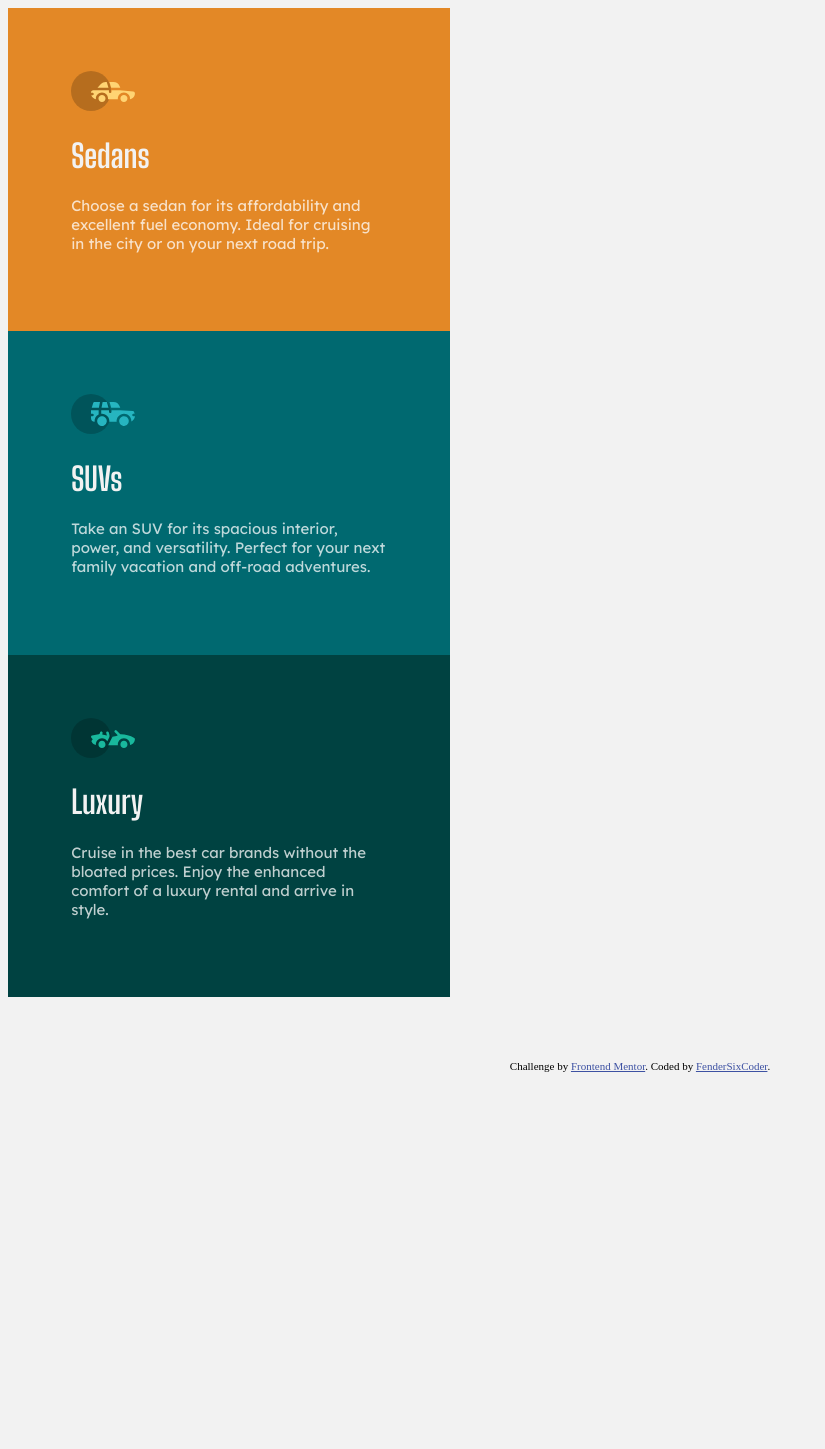
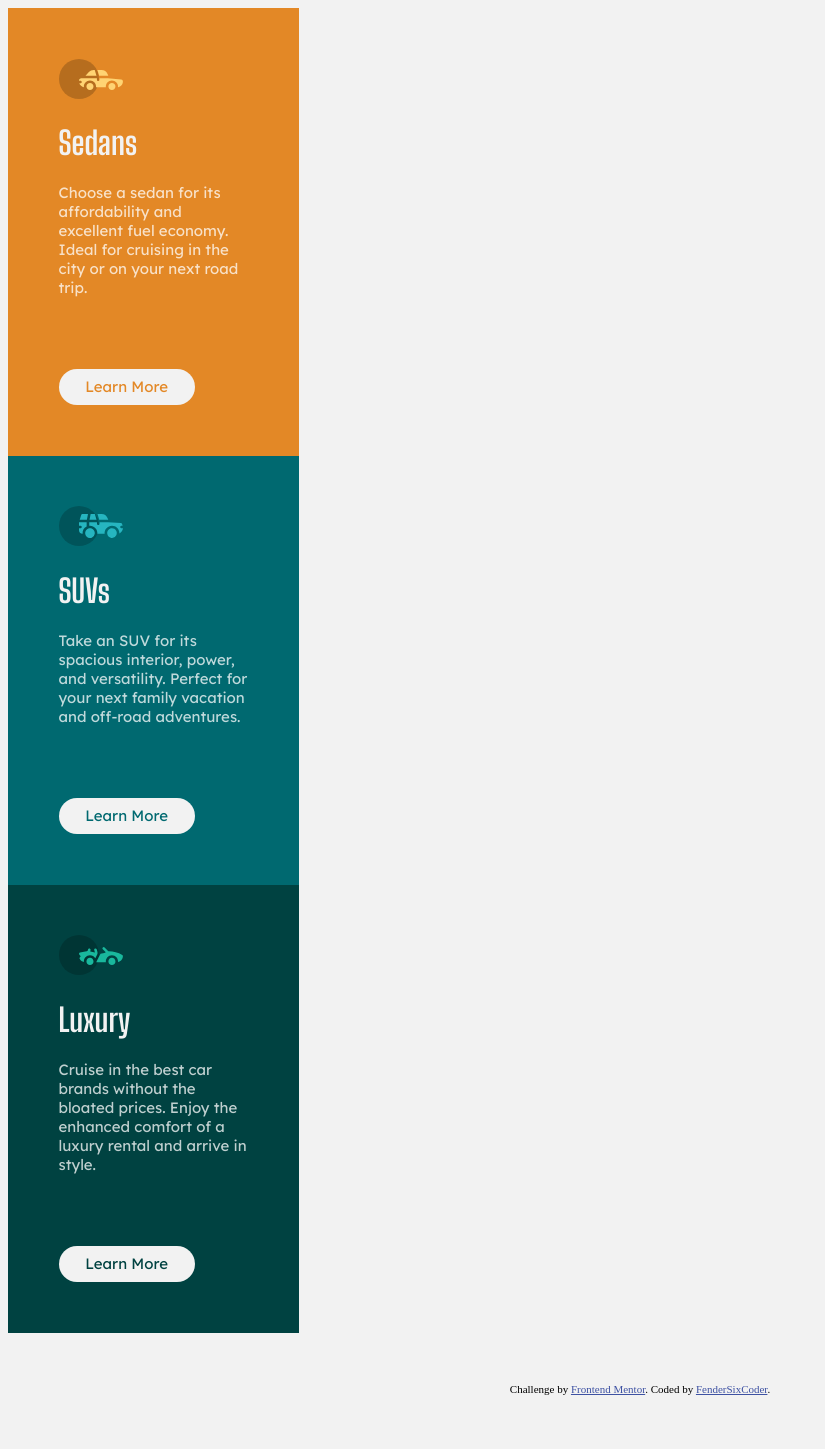
Before and after one commit to FenderSix/3-column-preview-card-component, a plain HTML site: page index.html in a window 1280 px wide. Shown: the whole page, without its empty margins (0-825 px from the left). Before the commit the page ends 1143 px from the top, so only its background shows below. Drawn offline with Linux system fonts and the light colour scheme.

Commit message:
Add "Learn More" buttons and adjust spacing within the boxes.

```diff
--- a/css/styles.css
+++ b/css/styles.css
@@ -3,7 +3,7 @@ body {
 }
 
 div {
-  padding: 5%;
+  padding: 4%;
 }
 
 h1 {
@@ -15,21 +15,108 @@ p {
   color: hsla(0, 0%, 100%, 0.75);
   font-family: 'Lexend Deca', sans-serif;
   font-size: 93.75%;
+  padding-bottom: 30%;
 }
 
 .firstBox {
   background-color: hsl(31, 77%, 52%);
-  width: 25%;
+  width: 15%;
 }
 
 .secondBox {
   background-color: hsl(184, 100%, 22%);
-  width: 25%;
+  width: 15%;
 }
 
 .thirdBox {
   background-color: hsl(179, 100%, 13%);
-  width: 25%;
+  width: 15%;
+}
+
+/******************* BUTTONS *******************/
+
+.btn-sedans {
+   -webkit-border-radius: 40px;
+   -moz-border-radius: 40px;
+   border-radius: 40px;
+   height: 0;
+   line-height: 0;
+   color: hsl(31, 77%, 52%);
+   font-family: 'Lexend Deca', sans-serif;
+   width: 100px;
+   font-size: 93.75%;
+   font-weight: 100;
+   padding: 18px;
+   background-color: hsl(0, 0%, 95%);
+   text-decoration: none;
+   display: inline-block;
+   cursor: pointer;
+   text-align: center;
+}
+
+.btn-sedans:hover {
+   background: hsl(33, 77%, 95%);
+   border: solid #337FED 0;
+   -webkit-border-radius: 40px;
+   -moz-border-radius: 40px;
+   border-radius: 40px;
+   text-decoration: none;
+}
+
+.btn-suvs {
+   -webkit-border-radius: 40px;
+   -moz-border-radius: 40px;
+   border-radius: 40px;
+   height: 0;
+   line-height: 0;
+   color: hsl(184, 100%, 22%);
+   font-family: 'Lexend Deca', sans-serif;
+   width: 100px;
+   font-size: 93.75%;
+   font-weight: 100;
+   padding: 18px;
+   background-color: hsl(0, 0%, 95%);
+   text-decoration: none;
+   display: inline-block;
+   cursor: pointer;
+   text-align: center;
+}
+
+.btn-suvs:hover {
+   background: hsl(185, 100%, 95%);
+   border: solid #337FED 0;
+   -webkit-border-radius: 40px;
+   -moz-border-radius: 40px;
+   border-radius: 40px;
+   text-decoration: none;
+}
+
+.btn-luxury {
+   -webkit-border-radius: 40px;
+   -moz-border-radius: 40px;
+   border-radius: 40px;
+   height: 0;
+   line-height: 0;
+   color: hsl(179, 100%, 13%);
+   font-family: 'Lexend Deca', sans-serif;
+   width: 100px;
+   font-size: 93.75%;
+   font-weight: 100;
+   padding: 18px;
+   background-color: hsl(0, 0%, 95%);
+   text-decoration: none;
+   display: inline-block;
+   cursor: pointer;
+   text-align: center;
+}
+
+.btn-luxury:hover {
+   background: hsl(180, 100%, 95%);
+   border: solid #337FED 0;
+   -webkit-border-radius: 40px;
+   -moz-border-radius: 40px;
+   border-radius: 40px;
+   text-decoration: none;
 }
 
 .attribution {
--- a/index.html
+++ b/index.html
@@ -25,6 +25,7 @@
     <h1>Sedans</h1>
     <p>Choose a sedan for its affordability and excellent fuel economy. Ideal for cruising in the city
       or on your next road trip.</p>
+    <a href="#" class="btn-sedans">Learn More</a>
   </div>
 
   <div class="secondBox">
@@ -32,6 +33,7 @@
     <h1>SUVs</h1>
     <p>Take an SUV for its spacious interior, power, and versatility. Perfect for your next family vacation
       and off-road adventures.</p>
+    <a href="#" class="btn-suvs">Learn More</a>
   </div>
 
   <div class="thirdBox">
@@ -39,6 +41,7 @@
     <h1>Luxury</h1>
     <p>Cruise in the best car brands without the bloated prices. Enjoy the enhanced comfort of a luxury
       rental and arrive in style.</p>
+    <a href="#" class="btn-luxury">Learn More</a>
   </div>
 
   <div class="attribution">
```
